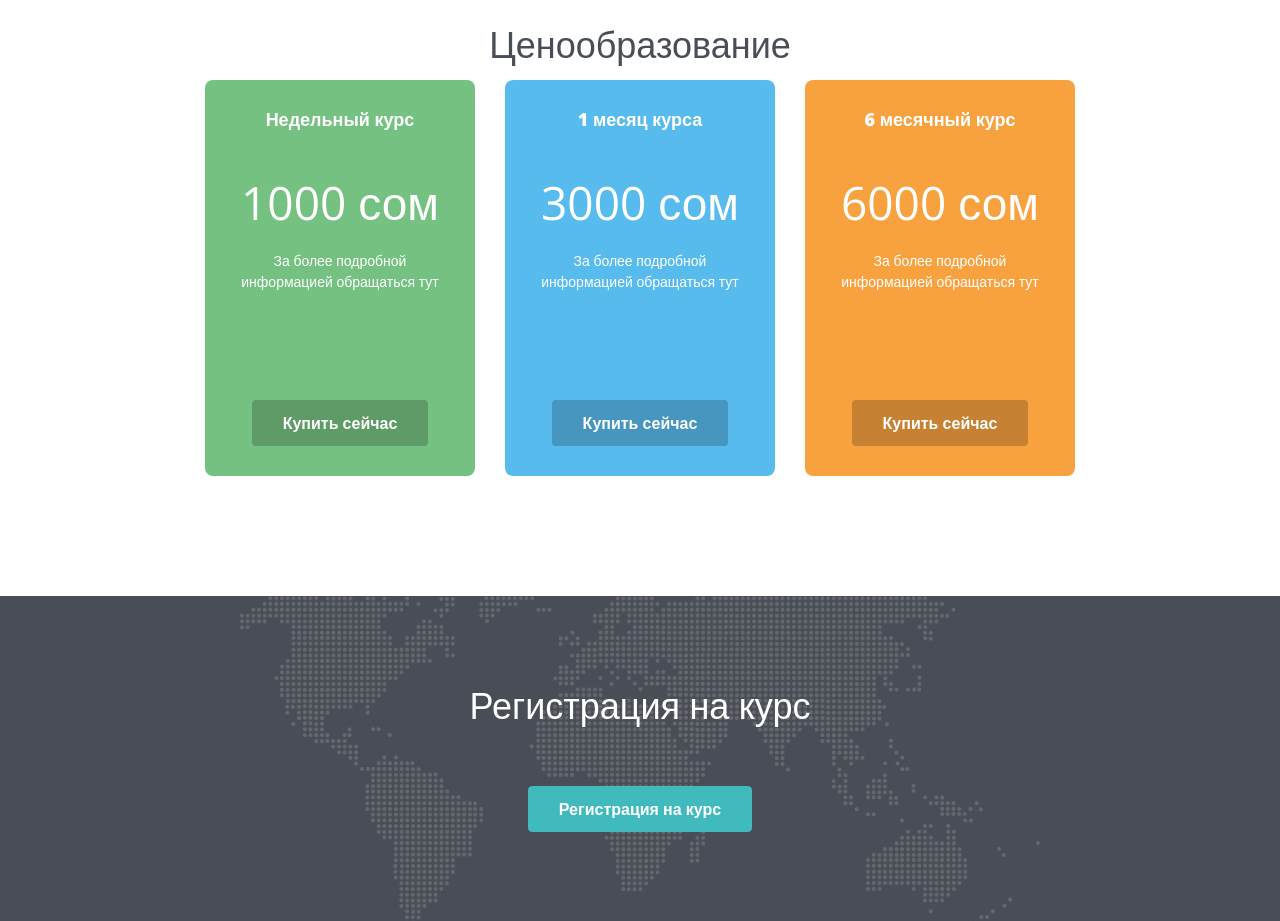
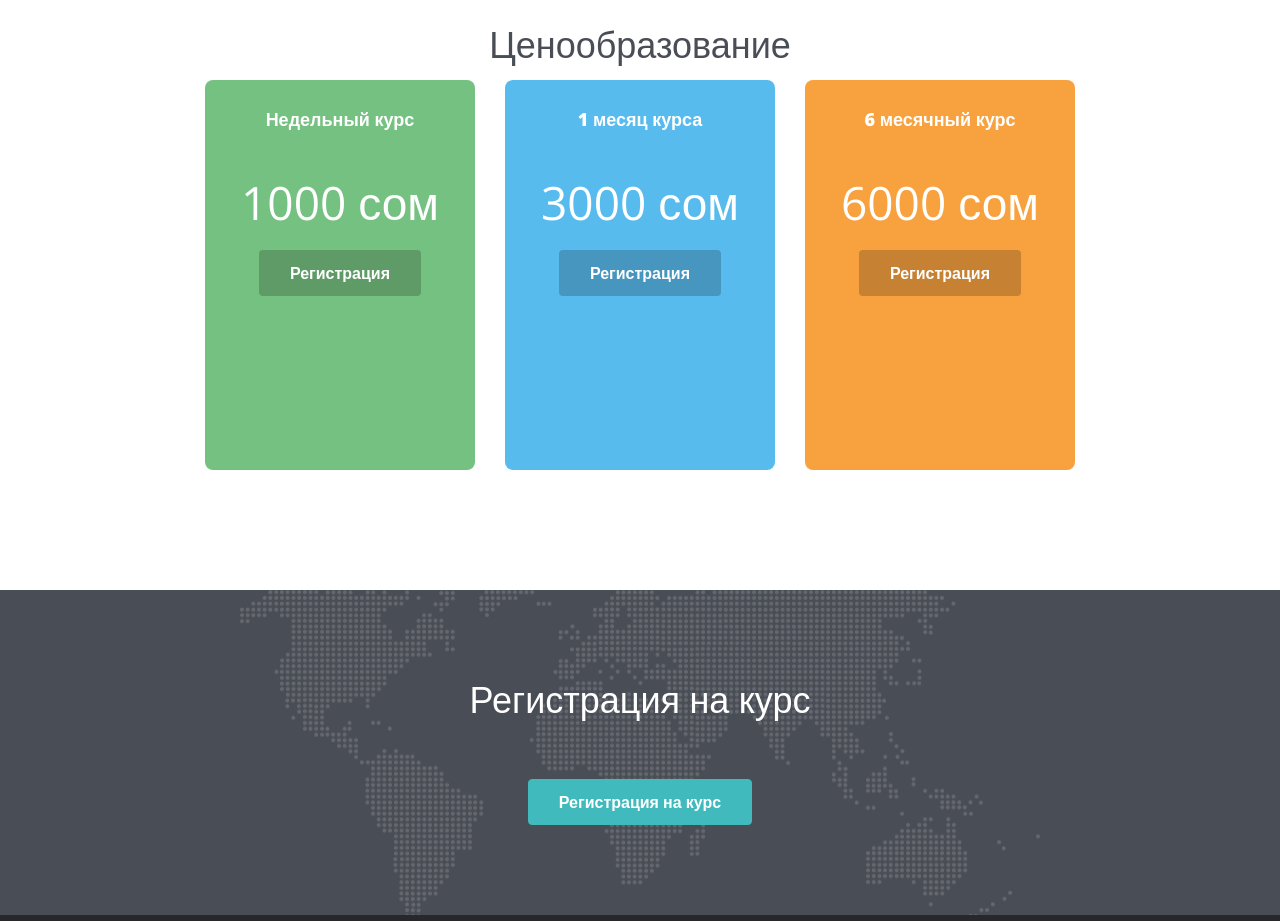
Before and after one commit to AidanaPython/-, a Django app: page / in a window 1280 px wide. Shown: the part 3168-4089 px from the top of the page. Run offline with Django 4.2, Linux system fonts and the light colour scheme; style sheets or scripts are compiled from the project's sources; some libraries are stand-ins or nearby versions.

Commit message:
Update index.html

```diff
--- a/templates/index.html
+++ b/templates/index.html
@@ -248,13 +248,11 @@
                         <h3 class="item-heading">Недельный курс</h3>
                         <div class="price-figure">
                             <span class="currency"></span><span class="number">1000 сом</span>
-                        </div><!--//price-figure-->
-                        <div class="price-desc">
-                            <p>За более подробной информацией обращаться тут</p>
+
 
 
                         </div><!--//price-desc-->
-                        <a class="btn btn-cta" href="#">Купить сейчас</a>
+                        <a class="btn btn-cta" href="#">Регистрация</a>
 
                     </div><!--//item-inner-->
                 </div><!--//item-->
@@ -263,13 +261,11 @@
                         <h3 class="item-heading">1 месяц курса</h3>
                         <div class="price-figure">
                             <span class="currency"></span><span class="number">3000 сом</span>
-                        </div><!--//price-figure-->
-                        <div class="price-desc">
-                            <p>За более подробной информацией обращаться тут</p>
+
 
 
                         </div><!--//price-desc-->
-                        <a class="btn btn-cta" href="#">Купить сейчас</a>
+                        <a class="btn btn-cta" href="#">Регистрация</a>
 
                     </div><!--//item-inner-->
                 </div><!--//item-->
@@ -279,12 +275,10 @@
                         <h3 class="item-heading">6 месячный курс</h3>
                         <div class="price-figure">
                             <span class="currency"></span><span class="number">6000 сом</span>
-                        </div><!--//price-figure-->
-                        <div class="price-desc">
-                            <p>За более подробной информацией обращаться тут</p>
+
 
                         </div><!--//price-desc-->
-                        <a class="btn btn-cta" href="#" target="_blank">Купить сейчас</a>
+                        <a class="btn btn-cta" href="#" target="_blank">Регистрация</a>
 
                     </div><!--//item-inner-->
                 </div><!--//item-->
```
